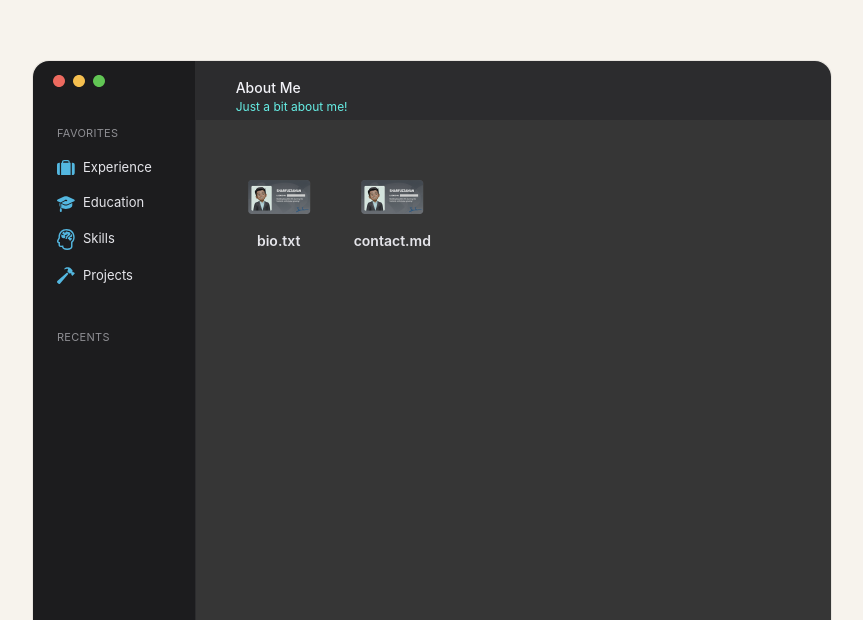
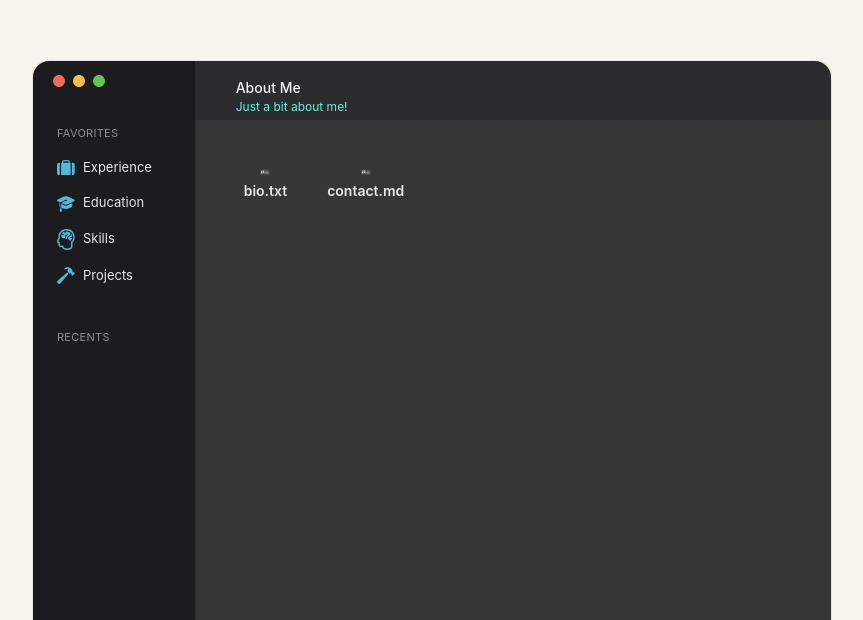
Before and after one commit to SAADMAN-N/portfolio, a Next.js app: page /test in a window 1280 px wide. Shown: the part 180-800 px from the top of the page, without its empty margins (48-911 px from the left). Built offline with nearby package versions, Linux system fonts and the light colour scheme.

Commit message:
fixed icon size issue;

```diff
--- a/components/Dock.js
+++ b/components/Dock.js
@@ -2,11 +2,11 @@ import DockIcon from "./DockIcon";
 
 export default function Dock() {
   return (
-    <div className="w-full flex justify-center fixed bottom-4 left-0 right-0 z-[9999]">
+    <div className="w-full flex justify-center fixed bottom-4 left-0 right-0 z-[9999] ">
       <div
         className="h-[50px] w-[60vw] flex justify-between items-center
         rounded-2xl backdrop-blur-[20px]
-          border border-black/5
+          border border-black/10
           border-[1px]
           bg-black/40
           shadow-[0_30px_30px_rgba(0,0,0,0.2)]
--- a/components/WindowDesktop.js
+++ b/components/WindowDesktop.js
@@ -124,8 +124,8 @@ export default function WindowDesktop({
                     <Image
                       src={item.icon}
                       alt={item.name}
-                      width={70}
-                      height={70}
+                      width={50}
+                      height={50}
                     />
                     <span className="mt-1 text-[14px] text-[#e5e5ea] text-center select-none font-semibold">
                       {item.name}
@@ -142,8 +142,8 @@ export default function WindowDesktop({
                       <Image
                         src={item.icon}
                         alt={item.name}
-                        width={70}
-                        height={70}
+                        width={10}
+                        height={10}
                       />
                       <span className="mt-1 text-[14px] text-[#e5e5ea] text-center select-none font-semibold">
                         {item.name}
```
